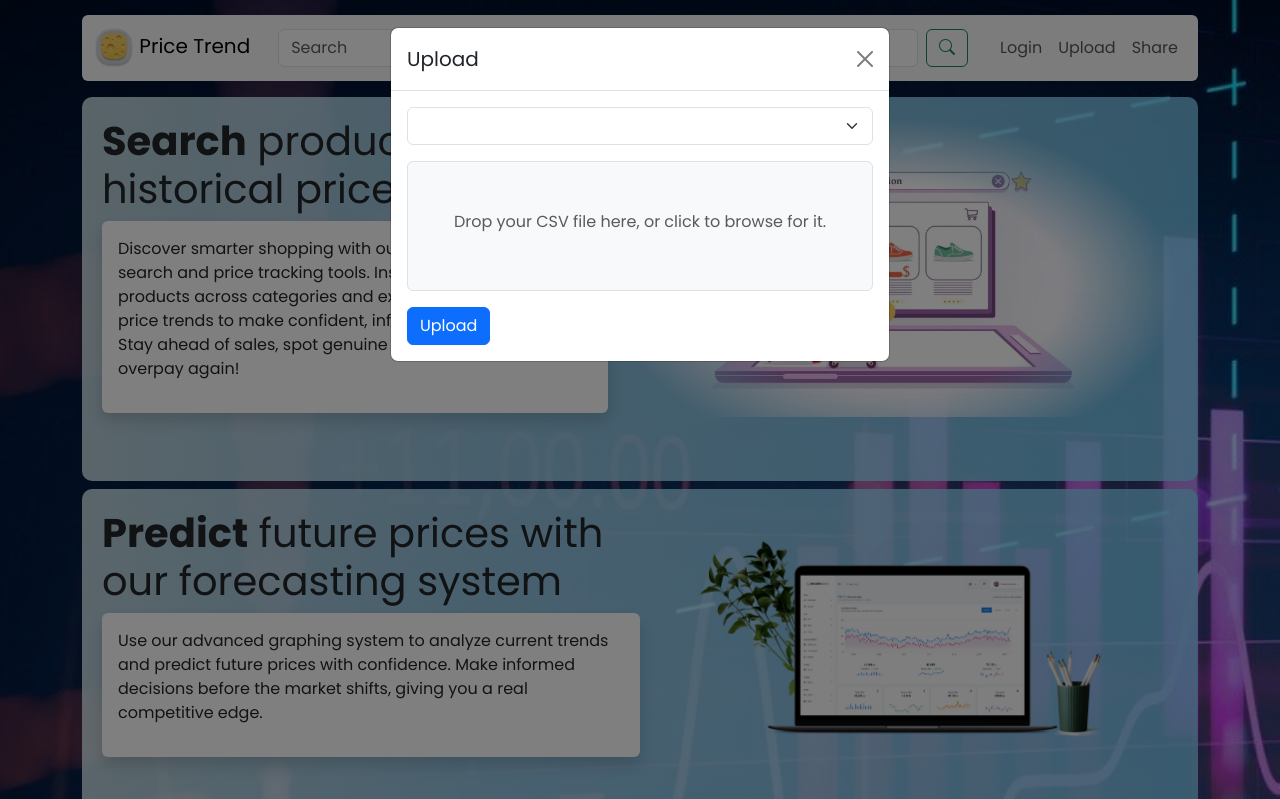
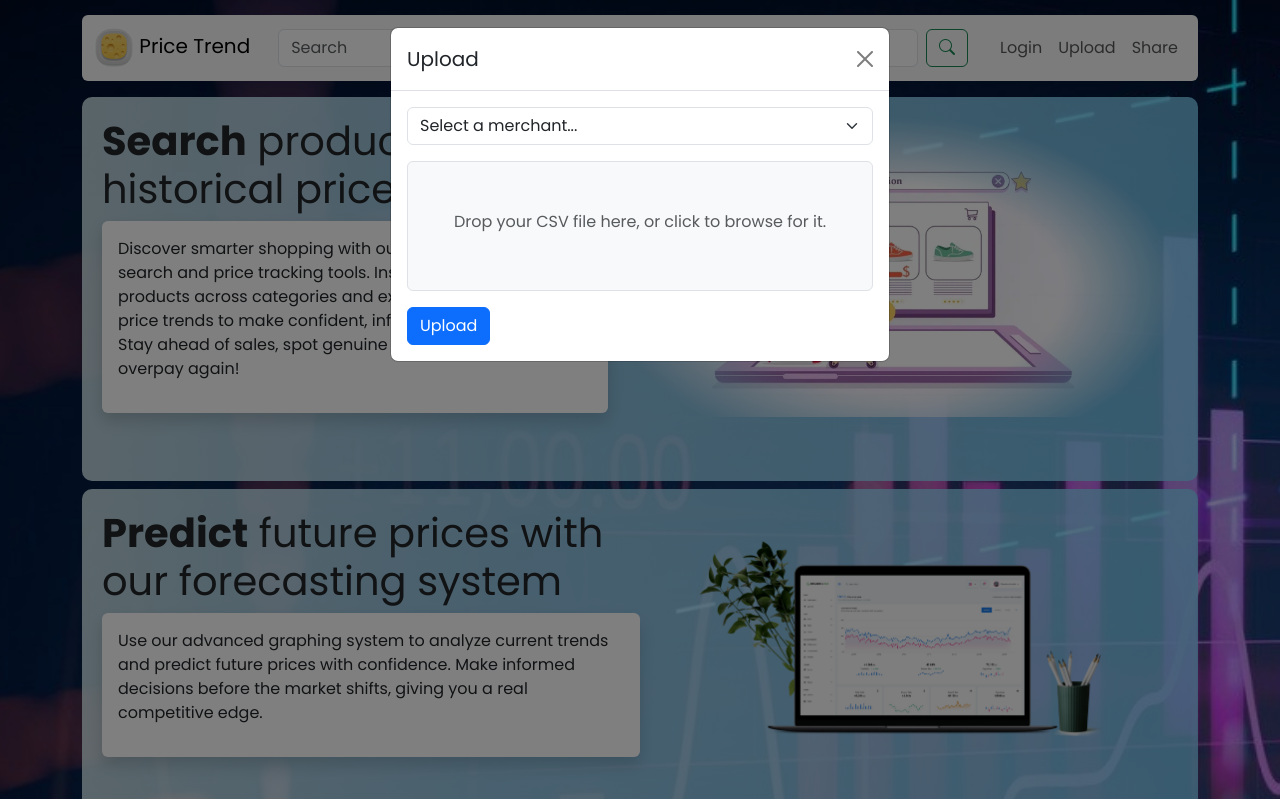
Before and after one commit to Kaichao-Zheng/CITS5505-GroupProject, a Flask app: page / in a window 1280 px wide, after a click on "Upload". Shown: the part 1-800 px from the top of the page. Run offline with Flask 3, Linux system fonts and the light colour scheme; lists and menus that the app fills with data are empty.

Commit message:
Added changes for file upload

```diff
--- a/app/routes.py
+++ b/app/routes.py
@@ -4,7 +4,7 @@ from flask_login import current_user, login_user, logout_user, login_required
 import sqlalchemy as sa
 from datetime import datetime, timedelta
 from app import app, db
-from app.db_models import User
+from app.db_models import User, Merchant
 from app.forms import LoginForm, RegistrationForm
 import os
 
@@ -13,7 +13,6 @@ def before_request():
     if request.accept_mimetypes.accept_html:
         g.login_form = LoginForm()
         g.register_form = RegistrationForm()
-        print("Init login_form and register_form")
 
 # TODO: Add new file for context_processor and import here!
 # context_processor has been added because we need to reload all the notifications for the users everytime a new route has been called.
@@ -28,6 +27,11 @@ def inject_notifications():
         {"sender": "Alex", "product": "iPhone", "message": "JB Hi-Fi has deals!"},
     ]
     return dict(notifications=notifications)
+
+@app.context_processor
+def request_mechants():
+    merchants = Merchant.query.all()
+    return dict(merchants=merchants)
 
 @app.route('/', methods=['GET', 'POST'])
 def index():
--- a/app/templates/base.html
+++ b/app/templates/base.html
@@ -34,6 +34,10 @@
 
     <!--FONT AWESOME-->
     <link rel="stylesheet" href="https://cdnjs.cloudflare.com/ajax/libs/font-awesome/4.7.0/css/font-awesome.min.css">
+
+    <!-- File Upload -->
+    <script src="{{ url_for('static', filename='file-upload.js') }}"></script>
+
 </head>
 <body class="container">
     <!-- Navigation bar -->
--- a/app/templates/modal_upload.html
+++ b/app/templates/modal_upload.html
@@ -6,19 +6,23 @@
         <button type="button" class="btn-close" data-bs-dismiss="modal"></button>
     </div>
     <div class="modal-body">
-        <form>
+        <div class="form">
             <!-- Merchant dropdown menu -->
             <div class="mb-3">
-                <select class="form-select" name="merchantName">
+                <select class="form-select" name="merchantName" id="merchantSelect" required>
+                    <option value="">Select a merchant...</option>
+                    {% for merchant in merchants %}
+                        <option value="{{ merchant.id }}">{{ merchant.name }}</option>
+                    {% endfor %}
                 </select>
             </div>
             <!-- File upload area -->
             <div class="mb-3 position-relative border rounded bg-light text-center py-5">
                 <label for="fileUpload" class="form-label text-muted">Drop your CSV file here, or click to browse for it.</label>
-                <input type="file" accept=".csv" class="form-control position-absolute top-0 start-0 w-100 h-100 opacity-0">
+                <input id="fileUpload" type="file" accept=".csv" class="form-control position-absolute top-0 start-0 w-100 h-100 opacity-0">
             </div>
             <!-- Submit button -->
-            <button type="submit" class="btn btn-primary">Upload</button>
-        </form>
+            <button class="btn btn-primary" onclick="uploadClick(event)">Upload</button>
+        </div>
     </div>
 {% endblock %}
```
Also changed, not shown: app/static/file-upload.js (added, +25 -0 lines).
